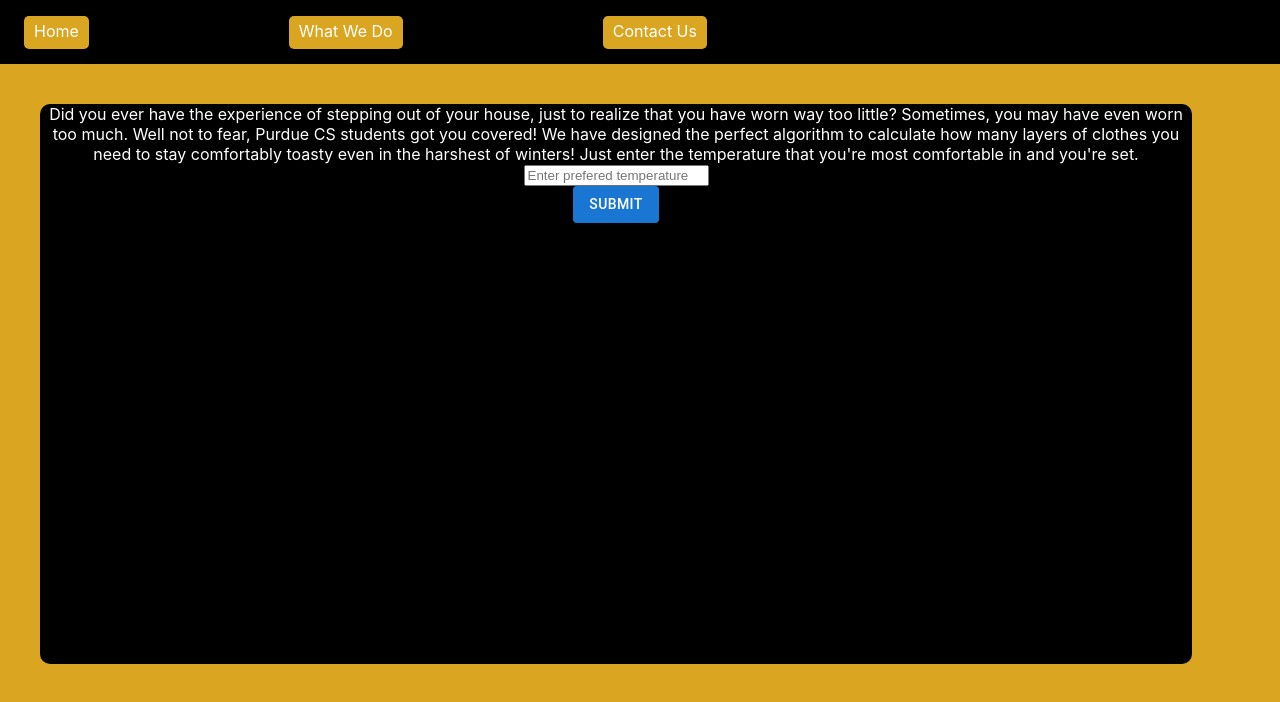
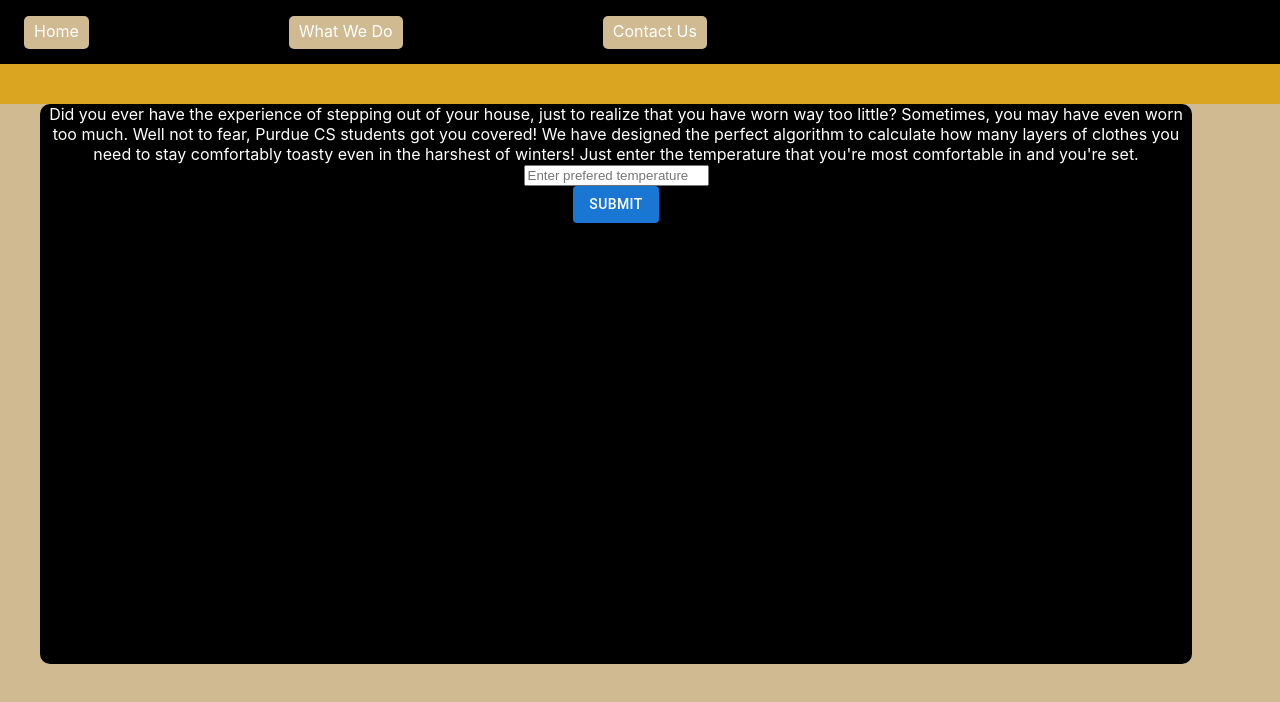
Before and after one commit to joshuajy03/purdueweather, a React (Create React App) app: page / in a window 1280 px wide. Shown: the top 702 px of the page. Built offline with nearby package versions, Linux system fonts and the light colour scheme.

Commit message:
change gold

```diff
--- a/src/components/WebPage.css
+++ b/src/components/WebPage.css
@@ -6,7 +6,7 @@
 {
   border-radius: 5px;
   color: white;
-  background-color: goldenrod;
+  background-color: #d0ba92;
   padding: 5px 10px 8px 10px;
   margin-right: 200px;
 
@@ -19,7 +19,7 @@
 }
 
 .home {
-  background-color: goldenrod;
+  background-color: #d0ba92;
   min-height: 90vh
 }
 
```
